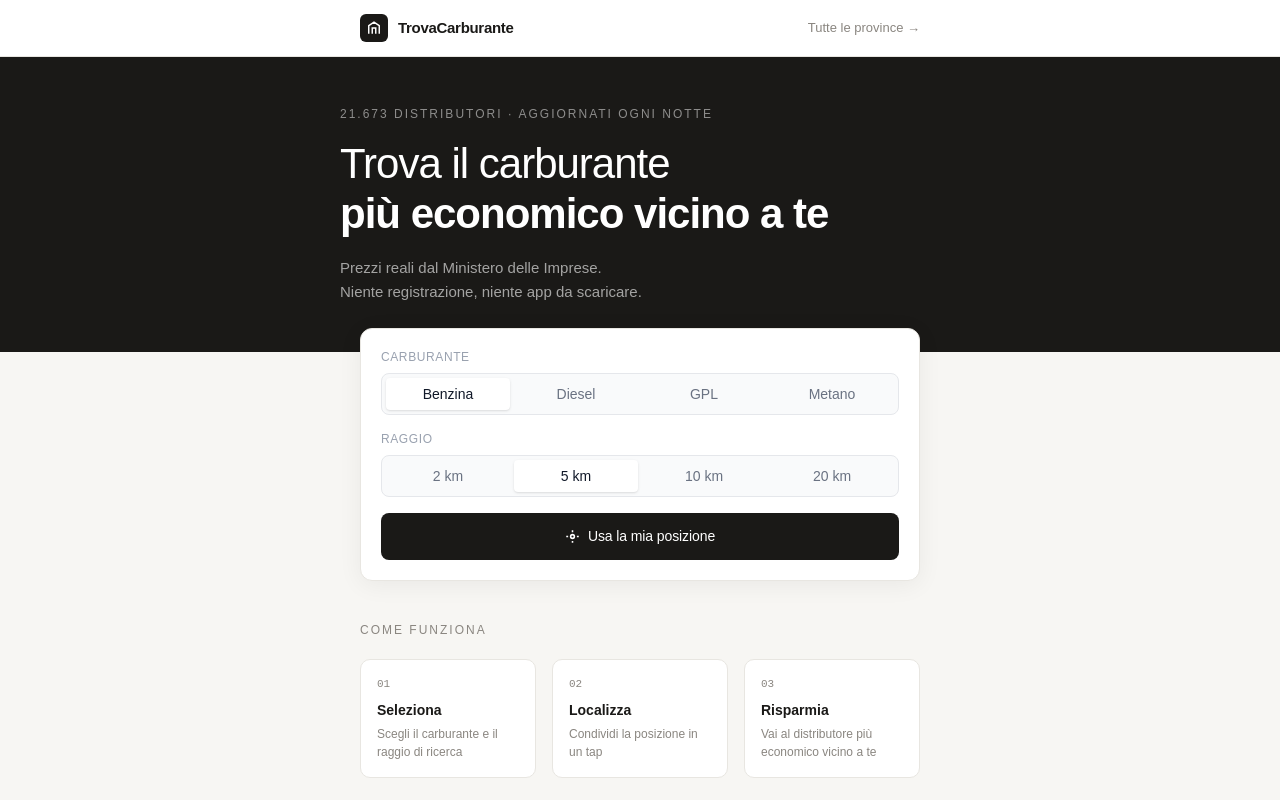
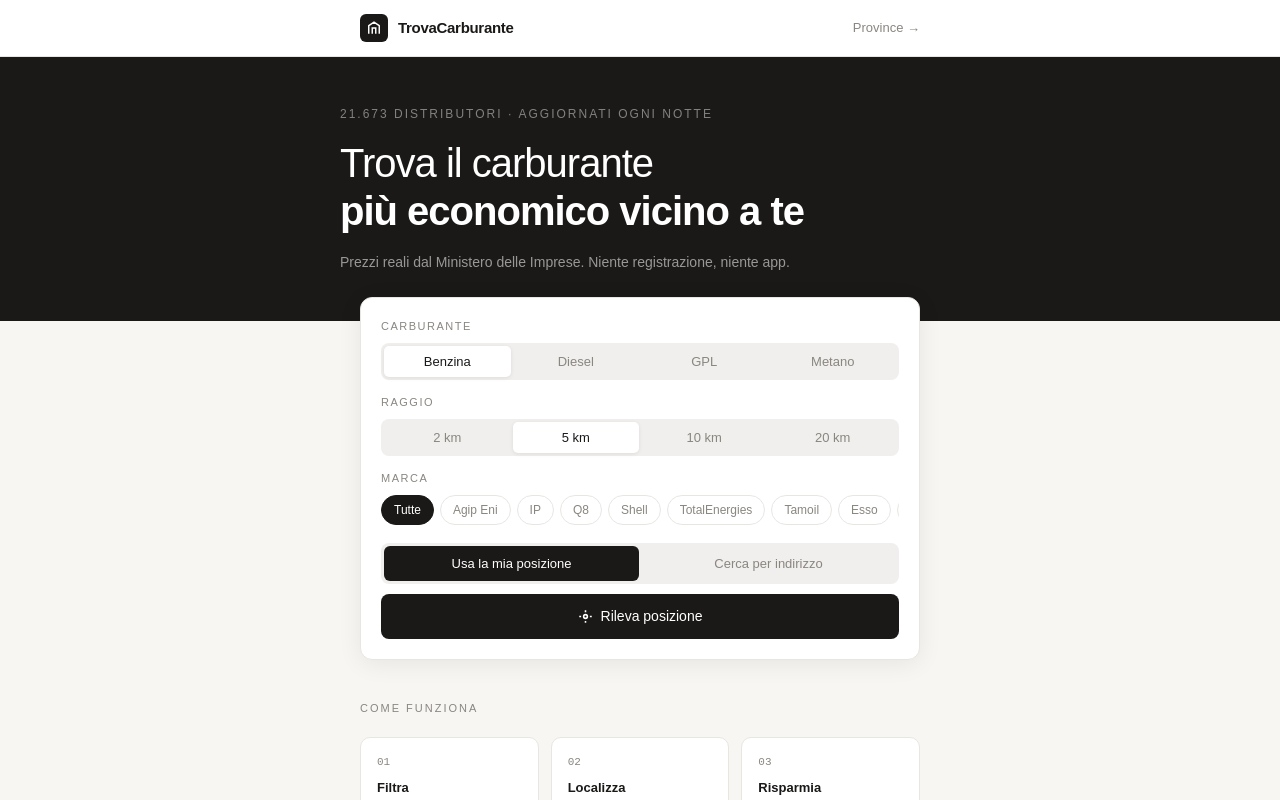
Before and after one commit to YannickMarguerettaz/benzina-economica, a Next.js app: page / in a window 1280 px wide. Shown: the top 800 px of the page. Built offline with nearby package versions, Linux system fonts and the light colour scheme.

Commit message:
feat: add address search via Nominatim and brand filter

```diff
--- a/src/app/page.tsx
+++ b/src/app/page.tsx
@@ -7,14 +7,25 @@ import { fetchDistributori } from '@/lib/data';
 import { aggiungiDistanza, sortPerPrezzo } from '@/lib/geo';
 import { DistributoreConDistanza, Carburante } from '@/lib/types';
 
+async function geocodifica(indirizzo: string): Promise<{ lat: number; lng: number } | null> {
+  const url = `https://nominatim.openstreetmap.org/search?q=${encodeURIComponent(indirizzo + ', Italia')}&format=json&limit=1`;
+  const res = await fetch(url, { headers: { 'Accept-Language': 'it' } });
+  const dati = await res.json();
+  if (!dati.length) return null;
+  return { lat: parseFloat(dati[0].lat), lng: parseFloat(dati[0].lon) };
+}
+
 export default function Home() {
   const [risultati, setRisultati] = useState<DistributoreConDistanza[]>([]);
   const [carburante, setCarburante] = useState<Carburante>('benzina');
   const [raggio, setRaggio] = useState(5);
+  const [marca, setMarca] = useState('Tutte');
   const [loading, setLoading] = useState(false);
   const [errore, setErrore] = useState<string | null>(null);
   const [cercato, setCercato] = useState(false);
   const [aggiornato, setAggiornato] = useState<string | null>(null);
+  const [indirizzo, setIndirizzo] = useState('');
+  const [modalitaRicerca, setModalitaRicerca] = useState<'gps' | 'indirizzo'>('gps');
 
   const cerca = async (lat: number, lng: number) => {
     setLoading(true);
@@ -22,7 +33,12 @@ export default function Home() {
     try {
       const tutti = await fetchDistributori();
       const vicini = aggiungiDistanza(tutti, lat, lng, raggio);
-      const ordinati = sortPerPrezzo(vicini, carburante);
+      const filtrati = marca === 'Tutte'
+        ? vicini
+        : marca === 'Altro'
+          ? vicini.filter(d => !['Agip Eni', 'IP', 'Q8', 'Shell', 'TotalEnergies', 'Tamoil', 'Esso'].some(m => d.bandiera.toLowerCase().includes(m.toLowerCase())))
+          : vicini.filter(d => d.bandiera.toLowerCase().includes(marca.toLowerCase()));
+      const ordinati = sortPerPrezzo(filtrati, carburante);
       setRisultati(ordinati.slice(0, 20));
       setCercato(true);
       const res = await fetch('/data/distributori.json');
@@ -35,7 +51,7 @@ export default function Home() {
     }
   };
 
-  const handleGeo = () => {
+  const handleGps = () => {
     if (!navigator.geolocation) {
       setErrore('Il tuo browser non supporta la geolocalizzazione');
       return;
@@ -46,6 +62,36 @@ export default function Home() {
       { timeout: 10000, maximumAge: 60000 }
     );
   };
+
+  const handleIndirizzo = async () => {
+    if (!indirizzo.trim()) {
+      setErrore('Inserisci un indirizzo o una città');
+      return;
+    }
+    setLoading(true);
+    setErrore(null);
+    const coords = await geocodifica(indirizzo);
+    if (!coords) {
+      setErrore('Indirizzo non trovato. Prova con una città o un indirizzo più preciso.');
+      setLoading(false);
+      return;
+    }
+    await cerca(coords.lat, coords.lng);
+  };
+
+  const btnStyle = (active: boolean): React.CSSProperties => ({
+    flex: 1,
+    padding: '8px',
+    borderRadius: 6,
+    fontSize: 13,
+    fontWeight: 500,
+    cursor: 'pointer',
+    border: 'none',
+    background: active ? 'var(--text)' : 'transparent',
+    color: active ? 'white' : 'var(--muted)',
+    fontFamily: 'inherit',
+    transition: 'all 0.15s',
+  });
 
   return (
     <div style={{ background: 'var(--bg)', minHeight: '100vh' }}>
@@ -61,7 +107,7 @@ export default function Home() {
             </div>
             <span style={{ fontWeight: 600, fontSize: 15, letterSpacing: '-0.3px', color: 'var(--text)' }}>TrovaCarburante</span>
           </div>
-          <a href="/province" style={{ fontSize: 13, color: 'var(--muted)', textDecoration: 'none' }}>Tutte le province →</a>
+          <a href="/province" style={{ fontSize: 13, color: 'var(--muted)', textDecoration: 'none' }}>Province →</a>
         </div>
       </header>
 
@@ -69,15 +115,15 @@ export default function Home() {
       {!cercato && (
         <section style={{ background: 'var(--text)', color: 'white', padding: '48px 20px' }}>
           <div style={{ maxWidth: 600, margin: '0 auto' }}>
-            <p style={{ fontSize: 12, letterSpacing: '2px', textTransform: 'uppercase', opacity: 0.5, marginBottom: 16 }}>
+            <p style={{ fontSize: 12, letterSpacing: '2px', textTransform: 'uppercase', opacity: 0.45, marginBottom: 16 }}>
               21.673 distributori · aggiornati ogni notte
             </p>
-            <h2 style={{ fontSize: 'clamp(28px, 6vw, 42px)', fontWeight: 300, lineHeight: 1.2, letterSpacing: '-1px', marginBottom: 8 }}>
+            <h2 style={{ fontSize: 'clamp(26px, 6vw, 40px)', fontWeight: 300, lineHeight: 1.2, letterSpacing: '-1px', margin: 0 }}>
               Trova il carburante<br />
               <span style={{ fontWeight: 600 }}>più economico vicino a te</span>
             </h2>
-            <p style={{ fontSize: 15, opacity: 0.6, marginTop: 16, lineHeight: 1.6 }}>
-              Prezzi reali dal Ministero delle Imprese.<br />Niente registrazione, niente app da scaricare.
+            <p style={{ fontSize: 14, opacity: 0.55, marginTop: 16, lineHeight: 1.6 }}>
+              Prezzi reali dal Ministero delle Imprese. Niente registrazione, niente app.
             </p>
           </div>
         </section>
@@ -85,20 +131,78 @@ export default function Home() {
 
       {/* Card cerca */}
       <div style={{ maxWidth: 600, margin: cercato ? '24px auto 0' : '-24px auto 0', padding: '0 20px', position: 'relative', zIndex: 10 }}>
-        <div style={{ background: 'var(--surface)', border: '1px solid var(--border)', borderRadius: 12, padding: 20, boxShadow: '0 4px 24px rgba(0,0,0,0.06)' }}>
+        <div style={{ background: 'var(--surface)', border: '1px solid var(--border)', borderRadius: 12, padding: 20, boxShadow: '0 4px 24px rgba(0,0,0,0.07)' }}>
+
           <FilterBar
             carburante={carburante}
             raggio={raggio}
+            marca={marca}
             onCarburanteChange={setCarburante}
             onRaggioChange={setRaggio}
+            onMarcaChange={setMarca}
           />
-          <div style={{ marginTop: 16 }}>
+
+          {/* Toggle GPS / Indirizzo */}
+          <div style={{ marginTop: 16, display: 'flex', gap: 2, background: '#f0efed', borderRadius: 8, padding: 3 }}>
+            <button onClick={() => setModalitaRicerca('gps')} style={btnStyle(modalitaRicerca === 'gps')}>
+              Usa la mia posizione
+            </button>
+            <button onClick={() => setModalitaRicerca('indirizzo')} style={btnStyle(modalitaRicerca === 'indirizzo')}>
+              Cerca per indirizzo
+            </button>
+          </div>
+
+          {/* Input indirizzo */}
+          {modalitaRicerca === 'indirizzo' && (
+            <div style={{ marginTop: 10, display: 'flex', gap: 8 }}>
+              <input
+                type="text"
+                placeholder="Es. Via Roma 1, Milano"
+                value={indirizzo}
+                onChange={(e) => setIndirizzo(e.target.value)}
+                onKeyDown={(e) => e.key === 'Enter' && handleIndirizzo()}
+                style={{
+                  flex: 1,
+                  padding: '10px 14px',
+                  border: '1px solid var(--border)',
+                  borderRadius: 8,
+                  fontSize: 14,
+                  fontFamily: 'inherit',
+                  background: 'white',
+                  color: 'var(--text)',
+                  outline: 'none',
+                }}
+              />
+              <button
+                onClick={handleIndirizzo}
+                disabled={loading}
+                style={{
+                  padding: '10px 16px',
+                  background: 'var(--text)',
+                  color: 'white',
+                  border: 'none',
+                  borderRadius: 8,
+                  fontSize: 13,
+                  fontWeight: 500,
+                  cursor: loading ? 'not-allowed' : 'pointer',
+                  fontFamily: 'inherit',
+                  flexShrink: 0,
+                }}
+              >
+                Cerca
+              </button>
+            </div>
+          )}
+
+          {/* Bottone GPS */}
+          {modalitaRicerca === 'gps' && (
             <button
-              onClick={handleGeo}
+              onClick={handleGps}
               disabled={loading}
               style={{
+                marginTop: 10,
                 width: '100%',
-                padding: '13px 20px',
+                padding: '12px 20px',
                 background: loading ? '#555' : 'var(--text)',
                 color: 'white',
                 border: 'none',
@@ -111,7 +215,6 @@ export default function Home() {
                 justifyContent: 'center',
                 gap: 8,
                 fontFamily: 'inherit',
-                letterSpacing: '-0.1px',
                 transition: 'background 0.2s',
               }}
             >
@@ -128,11 +231,11 @@ export default function Home() {
                     <circle cx="12" cy="12" r="3" />
                     <path d="M12 2v3M12 19v3M2 12h3M19 12h3" />
                   </svg>
-                  Usa la mia posizione
+                  Rileva posizione
                 </>
               )}
             </button>
-          </div>
+          )}
 
           {errore && (
             <div style={{ marginTop: 12, padding: '10px 14px', background: '#fef2f2', border: '1px solid #fecaca', borderRadius: 8, fontSize: 13, color: '#dc2626' }}>
@@ -147,8 +250,8 @@ export default function Home() {
         <div style={{ maxWidth: 600, margin: '0 auto', padding: '20px 20px 40px' }} className="animate-fadeup">
           {risultati.length === 0 && !loading ? (
             <div style={{ textAlign: 'center', padding: '40px 0', color: 'var(--muted)', fontSize: 14 }}>
-              Nessun distributore nel raggio di {raggio} km.<br />
-              <span style={{ fontSize: 13 }}>Prova ad aumentare il raggio.</span>
+              Nessun distributore trovato.<br />
+              <span style={{ fontSize: 13 }}>Prova ad aumentare il raggio o cambiare marca.</span>
             </div>
           ) : (
             <>
@@ -172,45 +275,42 @@ export default function Home() {
         </div>
       )}
 
-      {/* Come funziona — visibile solo prima della ricerca */}
+      {/* Come funziona */}
       {!cercato && (
         <div style={{ maxWidth: 600, margin: '40px auto 0', padding: '0 20px 60px' }}>
-          <p style={{ fontSize: 12, letterSpacing: '2px', textTransform: 'uppercase', color: 'var(--muted)', marginBottom: 20 }}>Come funziona</p>
-          <div style={{ display: 'grid', gridTemplateColumns: 'repeat(3, 1fr)', gap: 16 }}>
+          <p style={{ fontSize: 11, letterSpacing: '2px', textTransform: 'uppercase', color: 'var(--muted)', marginBottom: 20 }}>Come funziona</p>
+          <div style={{ display: 'grid', gridTemplateColumns: 'repeat(3, 1fr)', gap: 12 }}>
             {[
-              { n: '01', titolo: 'Seleziona', desc: 'Scegli il carburante e il raggio di ricerca' },
-              { n: '02', titolo: 'Localizza', desc: 'Condividi la posizione in un tap' },
-              { n: '03', titolo: 'Risparmia', desc: 'Vai al distributore più economico vicino a te' },
+              { n: '01', titolo: 'Filtra', desc: 'Scegli carburante, raggio e marca' },
+              { n: '02', titolo: 'Localizza', desc: 'GPS o cerca per indirizzo' },
+              { n: '03', titolo: 'Risparmia', desc: 'Vai al distributore più economico' },
             ].map((step) => (
-              <div key={step.n} style={{ padding: '16px', background: 'var(--surface)', border: '1px solid var(--border)', borderRadius: 10 }}>
+              <div key={step.n} style={{ padding: 16, background: 'var(--surface)', border: '1px solid var(--border)', borderRadius: 10 }}>
                 <div style={{ fontFamily: 'DM Mono, monospace', fontSize: 11, color: 'var(--muted)', marginBottom: 8 }}>{step.n}</div>
-                <div style={{ fontSize: 14, fontWeight: 600, marginBottom: 4, color: 'var(--text)' }}>{step.titolo}</div>
+                <div style={{ fontSize: 13, fontWeight: 600, marginBottom: 4 }}>{step.titolo}</div>
                 <div style={{ fontSize: 12, color: 'var(--muted)', lineHeight: 1.5 }}>{step.desc}</div>
               </div>
             ))}
           </div>
 
-          <div style={{ marginTop: 32, padding: '20px', background: 'var(--surface)', border: '1px solid var(--border)', borderRadius: 10, display: 'flex', gap: 16, alignItems: 'center' }}>
-            <div style={{ flexShrink: 0, width: 40, height: 40, background: 'var(--green-bg)', border: '1px solid var(--green-border)', borderRadius: 8, display: 'flex', alignItems: 'center', justifyContent: 'center' }}>
-              <svg width="18" height="18" viewBox="0 0 24 24" fill="none" stroke="var(--green)" strokeWidth="2">
+          <div style={{ marginTop: 24, padding: 20, background: 'var(--surface)', border: '1px solid var(--border)', borderRadius: 10, display: 'flex', gap: 16, alignItems: 'center' }}>
+            <div style={{ flexShrink: 0, width: 38, height: 38, background: 'var(--green-bg)', border: '1px solid var(--green-border)', borderRadius: 8, display: 'flex', alignItems: 'center', justifyContent: 'center' }}>
+              <svg width="17" height="17" viewBox="0 0 24 24" fill="none" stroke="var(--green)" strokeWidth="2">
                 <path d="M12 22s8-4 8-10V5l-8-3-8 3v7c0 6 8 10 8 10z" />
               </svg>
             </div>
             <div>
-              <div style={{ fontSize: 13, fontWeight: 600, marginBottom: 2 }}>Dati ufficiali del MISE</div>
+              <div style={{ fontSize: 13, fontWeight: 600, marginBottom: 2 }}>Dati ufficiali MISE</div>
               <div style={{ fontSize: 12, color: 'var(--muted)', lineHeight: 1.5 }}>
-                I prezzi provengono dal Ministero delle Imprese e del Made in Italy. Aggiornati ogni notte alle 03:00.
+                Prezzi dal Ministero delle Imprese e del Made in Italy. Aggiornati ogni notte.
               </div>
             </div>
           </div>
         </div>
       )}
 
-      {/* Footer */}
       <footer style={{ borderTop: '1px solid var(--border)', padding: '20px', textAlign: 'center' }}>
-        <p style={{ fontSize: 12, color: 'var(--muted)' }}>
-          TrovaCarburante · Dati MISE · Aggiornati ogni notte
-        </p>
+        <p style={{ fontSize: 12, color: 'var(--muted)' }}>TrovaCarburante · Dati MISE · Aggiornati ogni notte</p>
       </footer>
     </div>
   );
--- a/src/components/FilterBar.tsx
+++ b/src/components/FilterBar.tsx
@@ -5,8 +5,10 @@ import { Carburante } from '@/lib/types';
 interface Props {
   carburante: Carburante;
   raggio: number;
+  marca: string;
   onCarburanteChange: (c: Carburante) => void;
   onRaggioChange: (r: number) => void;
+  onMarcaChange: (m: string) => void;
 }
 
 const CARBURANTI: { value: Carburante; label: string }[] = [
@@ -18,41 +20,95 @@ const CARBURANTI: { value: Carburante; label: string }[] = [
 
 const RAGGI = [2, 5, 10, 20];
 
-export default function FilterBar({ carburante, raggio, onCarburanteChange, onRaggioChange }: Props) {
+const MARCHE = [
+  'Tutte',
+  'Agip Eni',
+  'IP',
+  'Q8',
+  'Shell',
+  'TotalEnergies',
+  'Tamoil',
+  'Esso',
+  'Altro',
+];
+
+const segmentStyle = (active: boolean): React.CSSProperties => ({
+  flex: 1,
+  padding: '6px 4px',
+  borderRadius: 5,
+  fontSize: 13,
+  fontWeight: 500,
+  cursor: 'pointer',
+  border: 'none',
+  background: active ? 'white' : 'transparent',
+  color: active ? 'var(--text)' : 'var(--muted)',
+  boxShadow: active ? '0 1px 4px rgba(0,0,0,0.08)' : 'none',
+  transition: 'all 0.15s',
+  fontFamily: 'inherit',
+  whiteSpace: 'nowrap' as const,
+});
+
+const labelStyle: React.CSSProperties = {
+  fontSize: 11,
+  fontWeight: 500,
+  color: 'var(--muted)',
+  textTransform: 'uppercase',
+  letterSpacing: '1.5px',
+  marginBottom: 8,
+  display: 'block',
+};
+
+export default function FilterBar({ carburante, raggio, marca, onCarburanteChange, onRaggioChange, onMarcaChange }: Props) {
   return (
-    <div className="space-y-4">
+    <div style={{ display: 'flex', flexDirection: 'column', gap: 14 }}>
+
+      {/* Carburante */}
       <div>
-        <p className="text-xs font-medium text-gray-400 uppercase tracking-wider mb-2">Carburante</p>
-        <div className="flex gap-1 border border-gray-200 rounded-lg p-1 bg-gray-50">
+        <span style={labelStyle}>Carburante</span>
+        <div style={{ display: 'flex', gap: 2, background: '#f0efed', borderRadius: 8, padding: 3 }}>
           {CARBURANTI.map((c) => (
-            <button
-              key={c.value}
-              onClick={() => onCarburanteChange(c.value)}
-              className={`flex-1 py-1.5 rounded text-sm font-medium transition-colors ${
-                carburante === c.value
-                  ? 'bg-white text-gray-900 shadow-sm'
-                  : 'text-gray-500 hover:text-gray-700'
-              }`}
-            >
+            <button key={c.value} onClick={() => onCarburanteChange(c.value)} style={segmentStyle(carburante === c.value)}>
               {c.label}
             </button>
           ))}
         </div>
       </div>
+
+      {/* Raggio */}
       <div>
-        <p className="text-xs font-medium text-gray-400 uppercase tracking-wider mb-2">Raggio</p>
-        <div className="flex gap-1 border border-gray-200 rounded-lg p-1 bg-gray-50">
+        <span style={labelStyle}>Raggio</span>
+        <div style={{ display: 'flex', gap: 2, background: '#f0efed', borderRadius: 8, padding: 3 }}>
           {RAGGI.map((r) => (
+            <button key={r} onClick={() => onRaggioChange(r)} style={segmentStyle(raggio === r)}>
+              {r} km
+            </button>
+          ))}
+        </div>
+      </div>
+
+      {/* Marca */}
+      <div>
+        <span style={labelStyle}>Marca</span>
+        <div style={{ display: 'flex', gap: 6, overflowX: 'auto', paddingBottom: 2 }}>
+          {MARCHE.map((m) => (
             <button
-              key={r}
-              onClick={() => onRaggioChange(r)}
-              className={`flex-1 py-1.5 rounded text-sm font-medium transition-colors ${
-                raggio === r
-                  ? 'bg-white text-gray-900 shadow-sm'
-                  : 'text-gray-500 hover:text-gray-700'
-              }`}
+              key={m}
+              onClick={() => onMarcaChange(m)}
+              style={{
+                flexShrink: 0,
+                padding: '5px 12px',
+                borderRadius: 20,
+                fontSize: 12,
+                fontWeight: 500,
+                cursor: 'pointer',
+                border: marca === m ? '1px solid var(--text)' : '1px solid var(--border)',
+                background: marca === m ? 'var(--text)' : 'white',
+                color: marca === m ? 'white' : 'var(--muted)',
+                fontFamily: 'inherit',
+                transition: 'all 0.15s',
+              }}
             >
-              {r} km
+              {m}
             </button>
           ))}
         </div>
```
